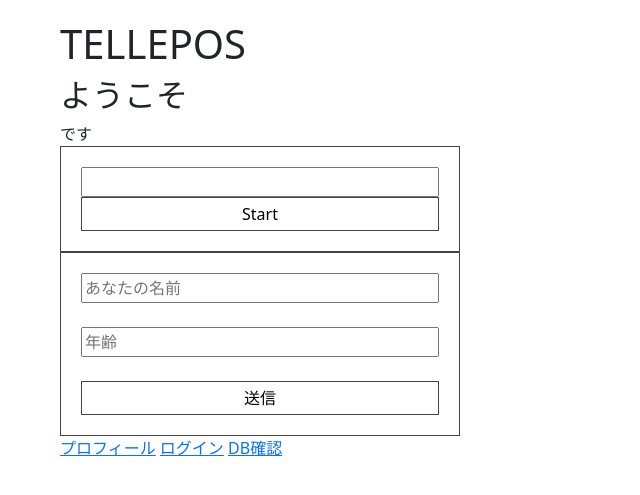
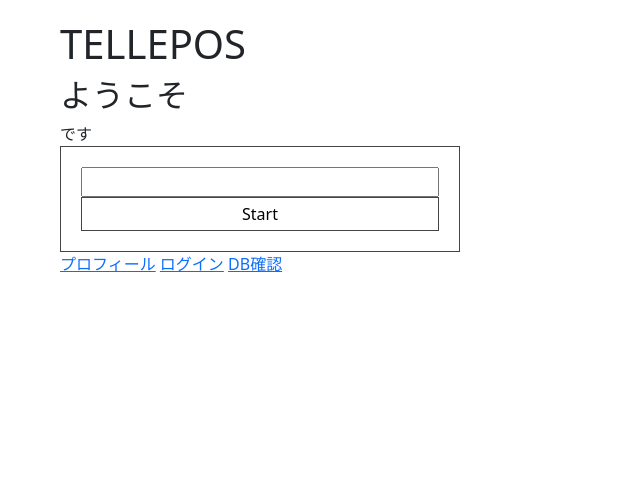
Before and after one commit to hmasudas/teamA, a Flask app: page / in a window 1280 px wide. Shown: the top 495 px of the page, without its empty margins (0-640 px from the left). Run offline with Flask 2, Linux system fonts and the light colour scheme.

Commit message:
return app

```diff
--- a/static/styles/login.css
+++ b/static/styles/login.css
@@ -48,7 +48,7 @@
 }
 
 .container-fluid img{
-  width: 10em;
+  width: 13em;
   margin-bottom:25px;
 }
 
--- a/templates/index.html
+++ b/templates/index.html
@@ -9,17 +9,6 @@
     <input type="text" name="txt">
     <button type="submit">Start</button>
   </form>
-
-  <form action="/DBINFO" method="post">
-    <center>
-    <input class="form" type="text" name="yourname" placeholder="あなたの名前" required>
-    <br>
-    <input class="form" type="number" name="age" placeholder="年齢" required>
-    <br>
-    <button type="submit">送信</button>
-    </center>
-    </form>
-
   <a href="/profile">プロフィール</a>
   <a href="/login">ログイン</a>
   <a href="/index2">DB確認</a>
--- a/templates/layout.html
+++ b/templates/layout.html
@@ -3,9 +3,7 @@
   <head>
     <link rel="stylesheet" href="static/styles/main.css" />
     <link href="https://cdn.jsdelivr.net/npm/bootstrap@5.0.0-beta1/dist/css/bootstrap.min.css" rel="stylesheet" integrity="sha384-giJF6kkoqNQ00vy+HMDP7azOuL0xtbfIcaT9wjKHr8RbDVddVHyTfAAsrekwKmP1" crossorigin="anonymous">
-		<meta charset="utf-8">
-    <title>Flask</title>
-    <link rel="stylesheet" type="text/css" href="{{ url_for('static/styles', filename='testdb.css') }}">
+
   </head>
   <body>
     <main>
```
